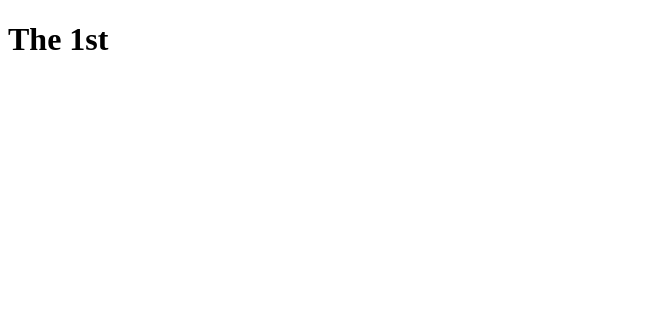
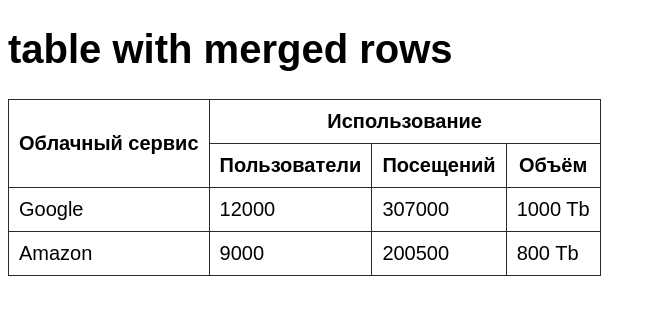
Before and after one commit to ArtemHryn/mypersonalweb, a plain HTML site: page index.html in a window 1280 px wide. Shown: the whole page, without its empty margins (0-656 px from the left). Drawn offline with Linux system fonts and the light colour scheme.

Commit message:
added table

```diff
--- a/css/styles.css
+++ b/css/styles.css
@@ -0,0 +1,14 @@
+body {
+  font-family: sans-serif;
+  font-size: 20px;
+}
+
+table {
+  border-collapse: collapse;
+}
+
+table th,
+table td {
+  padding: 10px;
+  border: 1px solid #2a2a2a;
+}
--- a/index.html
+++ b/index.html
@@ -4,9 +4,38 @@
     <meta charset="UTF-8">
     <meta http-equiv="X-UA-Compatible" content="IE=edge">
     <meta name="viewport" content="width=device-width, initial-scale=1.0">
+    <link rel="stylesheet" href="css/styles.css">
     <title>My 1st project</title>
 </head>
 <body>
-    <h1>The 1st</h1>
+    <h1>table with merged rows</h1>
+    <table>
+        <thead>
+            <tr>
+                <th rowspan="2">Облачный сервис</th>
+                <th colspan="3">Использование</th>
+            </tr>
+            <tr>
+                <th>Пользователи</th>
+                <th>Посещений</th>
+                <th>Объём</th>
+            </tr>
+        </thead>
+
+        <tbody>
+            <tr>
+                <td>Google</td>
+                <td>12000</td>
+                <td>307000</td>
+                <td>1000 Tb</td>
+            </tr>
+            <tr>
+                <td>Amazon</td>
+                <td>9000</td>
+                <td>200500</td>
+                <td>800 Tb</td>
+            </tr>
+        </tbody>
+    </table>
 </body>
 </html>
```
